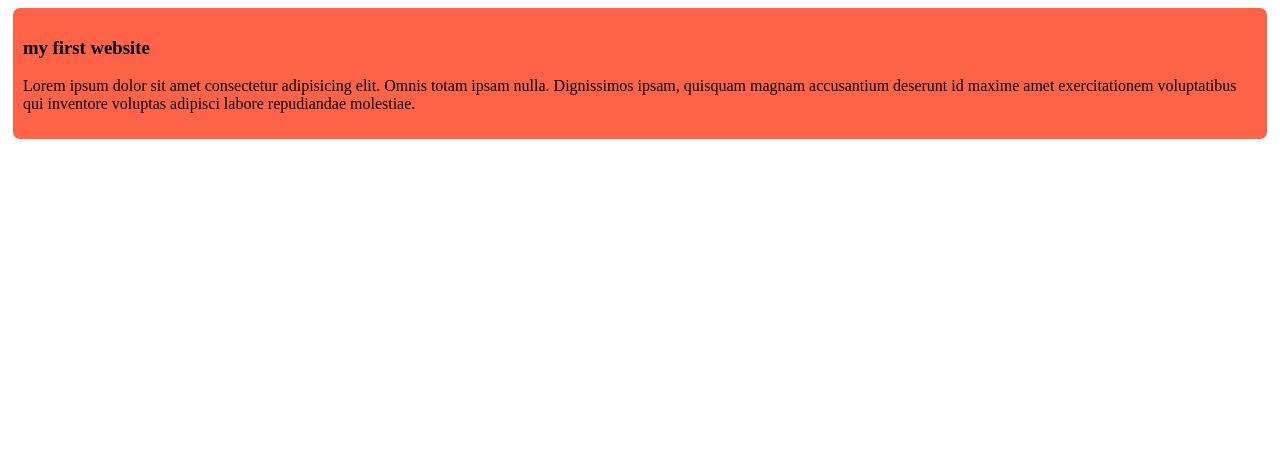
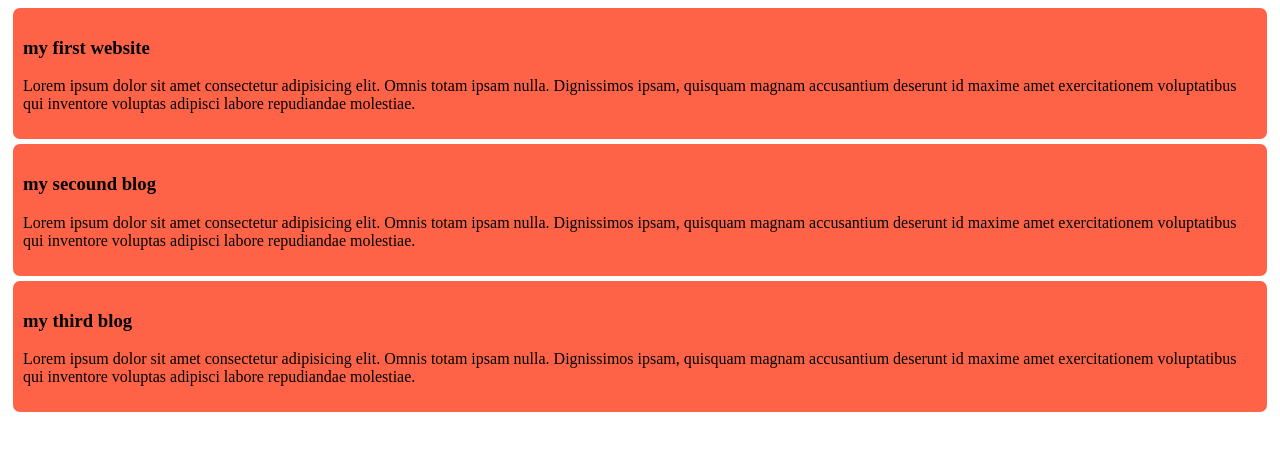
Before and after one commit to shawonmazi/my-simple-website, a plain HTML site: page index.html in a window 1280 px wide. Drawn offline with Linux system fonts and the light colour scheme.

Commit message:
added the secound and third blog

```diff
--- a/index.html
+++ b/index.html
@@ -11,5 +11,13 @@
         <h3>my first website</h3>
         <p>Lorem ipsum dolor sit amet consectetur adipisicing elit. Omnis totam ipsam nulla. Dignissimos ipsam, quisquam magnam accusantium deserunt id maxime amet exercitationem voluptatibus qui inventore voluptas adipisci labore repudiandae molestiae.</p>
     </div>
+    <div>
+        <h3>my secound blog</h3>
+        <p>Lorem ipsum dolor sit amet consectetur adipisicing elit. Omnis totam ipsam nulla. Dignissimos ipsam, quisquam magnam accusantium deserunt id maxime amet exercitationem voluptatibus qui inventore voluptas adipisci labore repudiandae molestiae.</p>
+    </div>
+    <div>
+        <h3>my third blog</h3>
+        <p>Lorem ipsum dolor sit amet consectetur adipisicing elit. Omnis totam ipsam nulla. Dignissimos ipsam, quisquam magnam accusantium deserunt id maxime amet exercitationem voluptatibus qui inventore voluptas adipisci labore repudiandae molestiae.</p>
+    </div>
 </body>
 </html>
```
